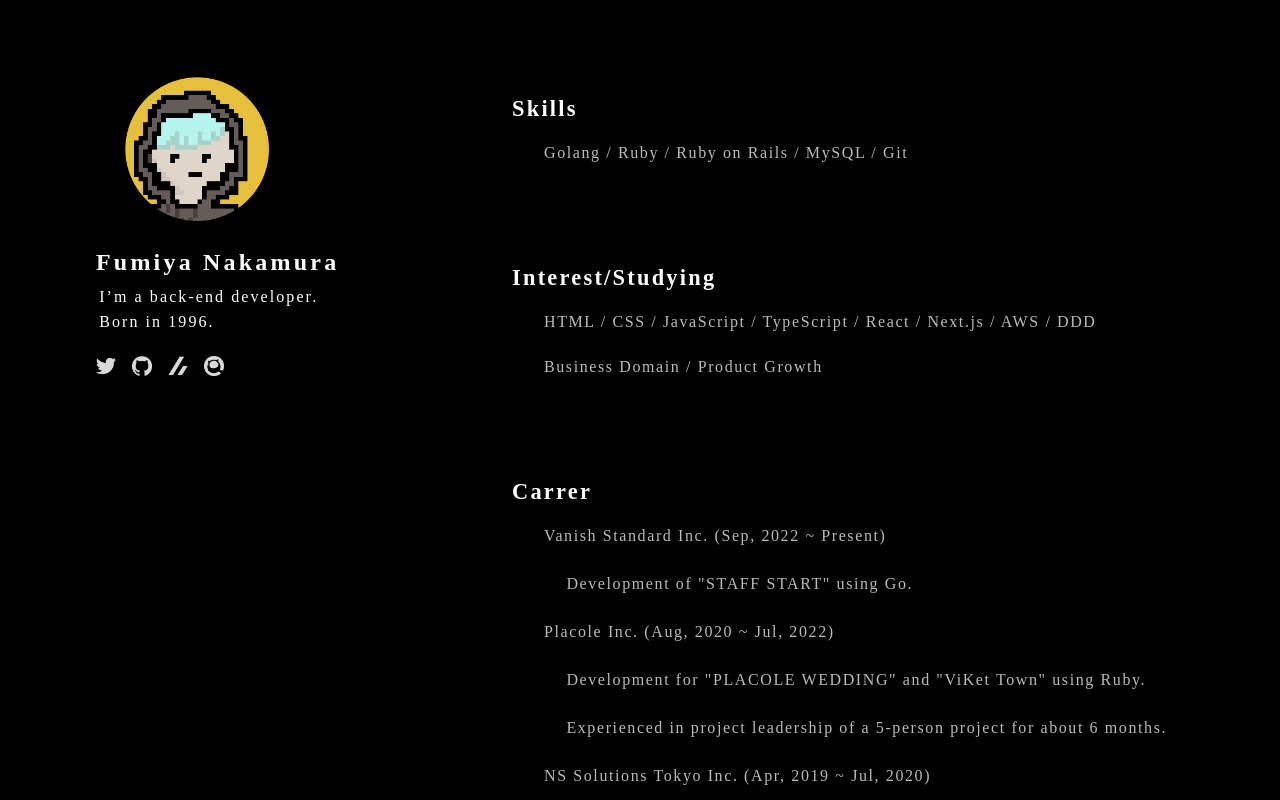
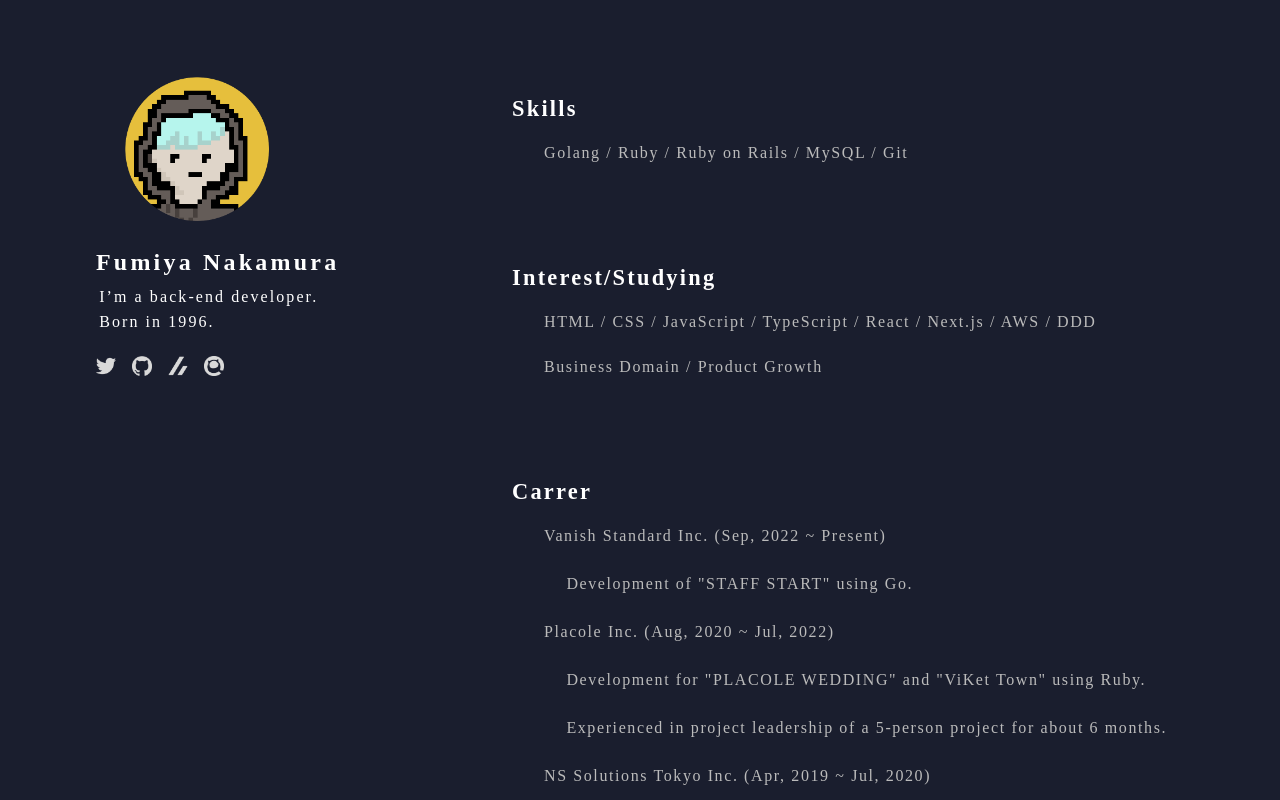
Before and after one commit to NakamuraFumiya/nextjs-blog, a Next.js app: page / in a window 1280 px wide. Shown: the top 800 px of the page. Built offline with nearby package versions, Linux system fonts and the light colour scheme.

Commit message:
背景色を変更

```diff
--- a/styles/globals.css
+++ b/styles/globals.css
@@ -5,5 +5,5 @@ body {
   padding: 0;
   margin: 0;
   font-family: "Mukta Mahee";
-  background-color: black;
+  background-color: #1a1e2e;
 }
```
